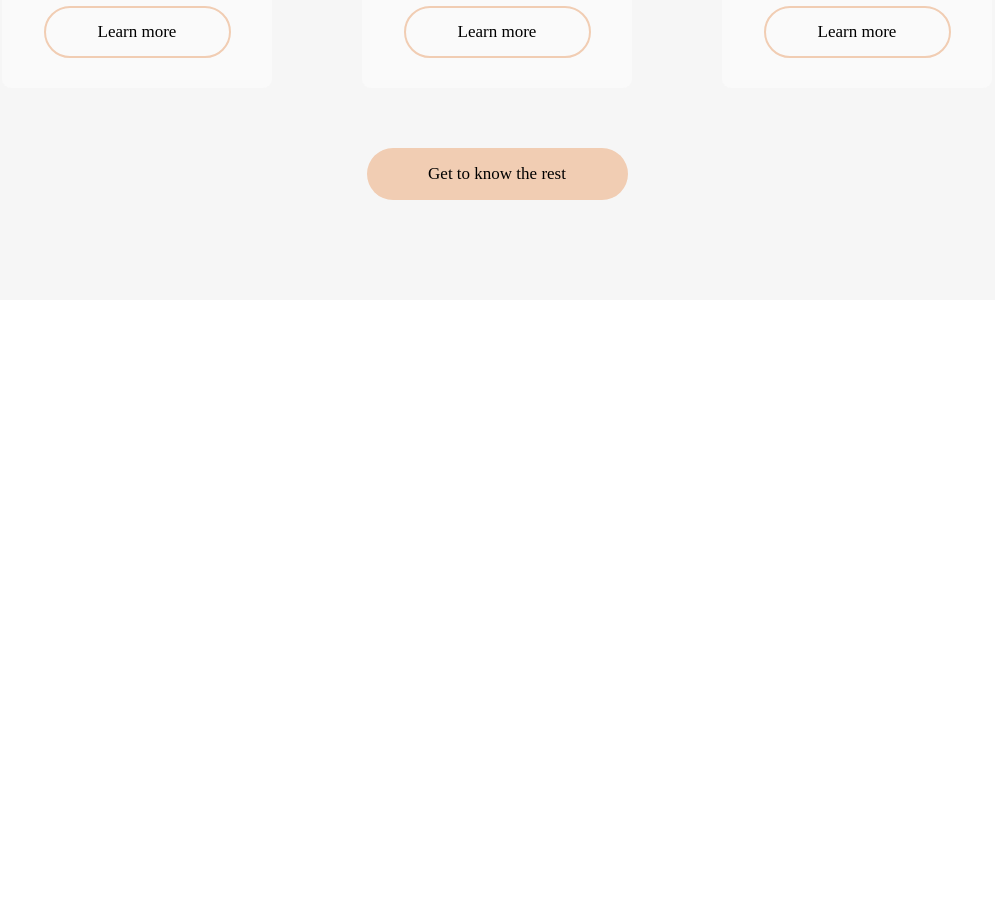
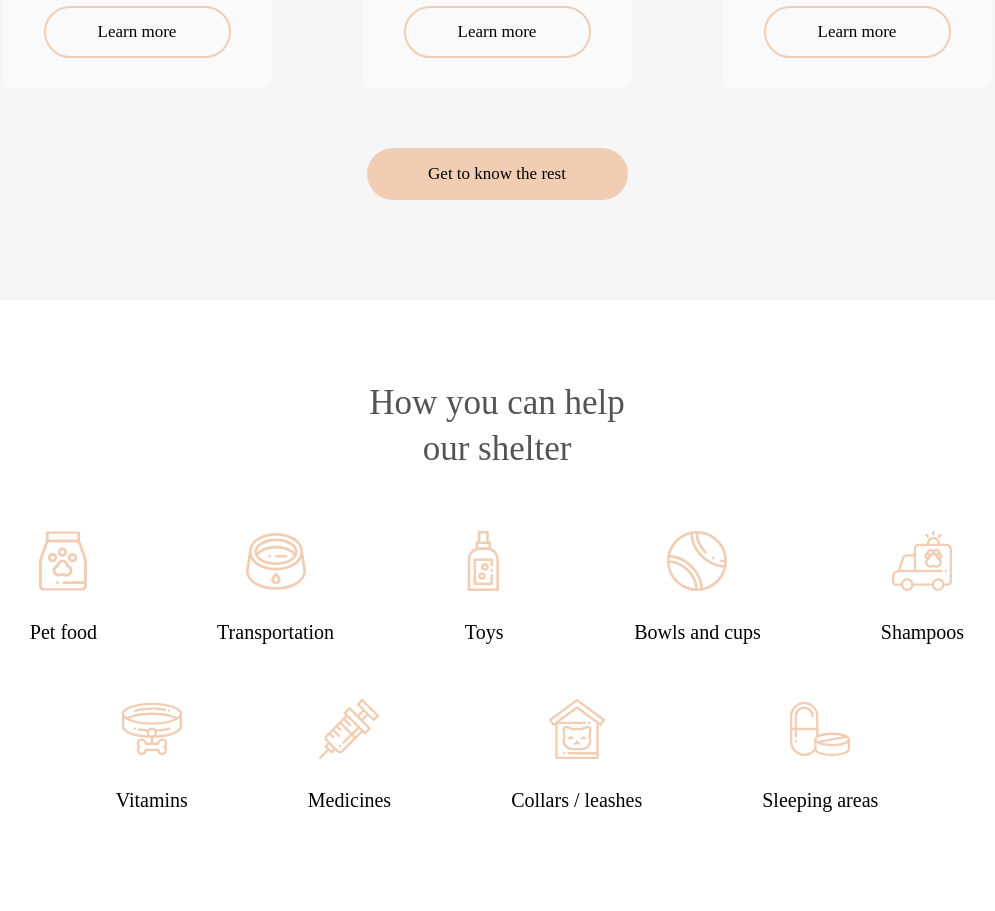
Before and after one commit to shabay88/shltr, a plain HTML site: page index.html in a window 1280 px wide. Shown: the part 2073-2984 px from the top of the page, without its empty margins (143-1138 px from the left). Before the commit the page ends 2373 px from the top, so only its background shows below. Drawn offline with Linux system fonts and the light colour scheme.

Commit message:
feat: add help section

```diff
--- a/index.html
+++ b/index.html
@@ -44,7 +44,6 @@
         </div>
     </section>
     <section class="pets">
-        <div class="pets__container">
             <div class="pets__wrapper">
                 <h2 class="pets__title title">Our friends who <br> are looking for a house</h2>
                 <div class="pets__cards">
@@ -58,7 +57,7 @@
                     </div>
                     <div class="pets__card">
                         <img class="pets__img" src="/img/pets-jennifer.png" alt="katrine-cat">
-                        <h4 class="pets__name">Jennifer</h4>
+                        <h3 class="pets__name">Jennifer</h3>
                         <button class="pets__button">Learn more</button>
                     </div>
                     <div class="pets__card">
@@ -72,8 +71,24 @@
                 </div>
                 <button class="pets__second-button">Get to know the rest</button>
             </div>
-        </div>
     </section>
-
+    <section class="help">
+            <div class="help__wrapper">
+                <h3 class="help__title">How you can help <br>our shelter</h3>
+                <ul class="help__list-top">
+                    <li class="help__top"><img class="help__image" src="/img/icons/icon-pet-food.svg" alt="pet-food"><p class="help__text">Pet food</p></li>
+                    <li class="help__top"><img class="help__image" src="/img/icons/icon-bowls-and-cups.svg" alt="pet-food"><p class="help__text">Transportation</p></li>
+                    <li class="help__top"><img class="help__image" src="/img/icons/icon-shampoos.svg" alt="pet-food"><p class="help__text">Toys</p></li>
+                    <li class="help__top"><img class="help__image" src="/img/icons/icon-toys.svg" alt="pet-food"><p class="help__text">Bowls and cups</p></li>
+                    <li class="help__top"><img class="help__image" src="/img/icons/transportation.svg" alt="pet-food"><p class="help__text">Shampoos</p></li>
+                </ul>
+                <ul class="help__list-bottom">
+                    <li class="help__bottom"><img class="help__image" src="/img/icons/bot/collars-or-leashes.svg" alt=""><p class="help__text">Vitamins</p></li>
+                    <li class="help__bottom"><img class="help__image" src="/img/icons/bot/medicines.svg" alt=""><p class="help__text">Medicines</p></li>
+                    <li class="help__bottom"><img class="help__image" src="/img/icons/bot/sleeping-area.svg" alt=""><p class="help__text">Collars / leashes</p></li>
+                    <li class="help__bottom"><img class="help__image" src="/img/icons/bot/vitamins.svg" alt=""><p class="help__text">Sleeping areas</p></li>
+                </ul>
+            </div>
+    </section>
 </body>
 </html>
--- a/sass/styles.sass
+++ b/sass/styles.sass
@@ -142,8 +142,6 @@ $transition-timing: ease
     width: 100%
     height: 877px
     background: #F6F6F6
-    &__container
-        height: 697px
     &__wrapper
         display: flex
         flex-direction: column
@@ -190,3 +188,56 @@ $transition-timing: ease
     margin-right: 53px
     &:last-child
         margin-right: 0px
+
+.help
+    padding: 80px 40px 100px 40px
+    width: 100%
+    height: 611px
+    background: fff
+    &__container
+    &__wrapper
+        display: flex
+        flex-direction: column
+        justify-content: center
+        align-items: center
+    &__title
+        color: #545454
+        font-size: 35px
+        font-weight: 400
+        line-height: 130%
+        letter-spacing: 6%
+        text-align: center
+        margin-bottom: 60px
+    &__list-top
+        display: flex
+        flex-direction: row
+        margin-bottom: 55px
+    &__top
+        display: flex
+        flex-direction: column
+        justify-content: center
+        align-items: center
+        margin-right: 120px
+        &:last-child
+            margin-right: 0px
+    &__text
+        font-size: 20px
+        font-weight: 400
+        line-height: 115%
+        letter-spacing: 6%
+        text-align: center
+    &__image
+        height: 60px
+        width: 60px
+        margin-bottom: 30px
+    &__list-bottom
+        display: flex
+        flex-direction: row
+    &__bottom
+        display: flex
+        flex-direction: column
+        justify-content: center
+        align-items: center
+        margin-right: 120px
+        &:last-child
+            margin-right: 0px
```
Also changed, not shown: css/styles.css, img/icons/bot/collars-or-leashes.svg (added), img/icons/bot/medicines.svg (added), img/icons/bot/sleeping-area.svg (added), img/icons/bot/vitamins.svg (added), img/icons/icon-bowls-and-cups.svg (added), img/icons/icon-pet-food.svg (added), img/icons/icon-shampoos.svg (added), img/icons/icon-toys.svg (added), img/icons/transportation.svg (added), 2 other files.
